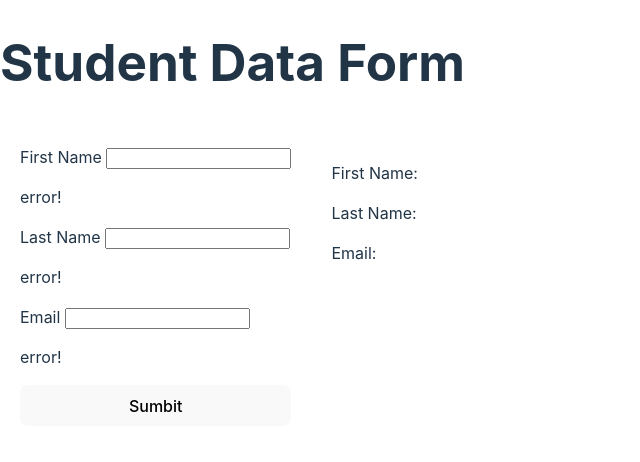
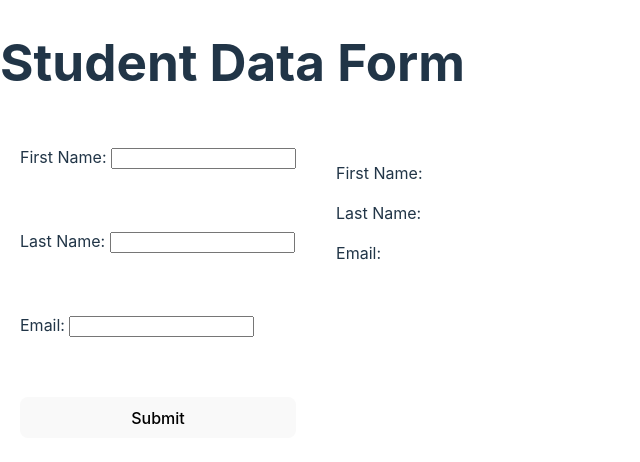
Before and after one commit to AK47-AK47/RQ1, a React (Vite) app: page / in a window 1280 px wide. Shown: the top 462 px of the page, without its empty margins (0-640 px from the left). Built offline with nearby package versions, Linux system fonts and the light colour scheme.

Commit message:
restruct html and add validation on form

```diff
--- a/src/App.jsx
+++ b/src/App.jsx
@@ -1,19 +1,23 @@
 import StudentForm from "./StudentForm.jsx";
 import Results from "./Results.jsx";
 import './App.css';
+import { useState } from "react";
 
 export default function App() {
+  const [formData, setFormData] = useState({
+    firstname: "",
+    lastname: "",
+    email: "",
+  });
   return (
     <>
       <header><h1>Student Data Form</h1></header>
       <main>
-        <div class="container">
-          <div class="container-item"><StudentForm></StudentForm></div>
-          <div class="container-item"><Results></Results></div>
+        <div className="container">
+          <div className="container-item"><StudentForm formData={formData} setFormData={setFormData}></StudentForm></div>
+          <div className="container-item"><Results formData={formData} isValid={false}></Results></div>
         </div>
       </main>
     </>
   )
 };
-
- App;
--- a/src/Results.jsx
+++ b/src/Results.jsx
@@ -1,9 +1,9 @@
-export default function Results() {
+export default function Results(props) {
     return (
         <>
-            <p>First Name: </p>
-            <p>Last Name: </p>
-            <p>Email: </p>
+            <p>First Name: {props.isValid ? props.formData.firstname : ""}</p>
+            <p>Last Name: {props.isValid ? props.formData.lastname: ""}</p>
+            <p>Email: {props.isValid ? props.formData.email : ""}</p>
         </>
     );
 }
--- a/src/StudentForm.css
+++ b/src/StudentForm.css
@@ -3,6 +3,6 @@
     flex-direction: column;
   }
 
-.form-item{
-
-}
+  .error{
+    padding:30px 0 30px 0;
+  }
--- a/src/StudentForm.jsx
+++ b/src/StudentForm.jsx
@@ -1,32 +1,76 @@
 import './StudentForm.css';
-import { validate } from '@babel/types';
+import { useState } from 'react';
 
-export default function StudentForm() {
+export default function StudentForm(props) {
+
+    const [errors, setErrors] = useState({
+        firstnameError: false,
+        lastnameError: false,
+        emailError: false,
+    });
+
+    console.log(errors);
+    console.log(props.formData);
+
+    function submitForm() {
+        //validate
+    }
+
+    function validateForm(event) {
+        event.preventDefault();
+
+        console.log(props.formData);
+
+        let fName = props.formData.firstname;
+        let lName = props.formData.lastname;
+        let email = props.formData.email;
+        let newErrors = { firstnameError: false, lastnameError: false, emailError: false };
+
+        const validEmail = /^[\w-\.]+@([\w-]+\.)+[\w-]{2,4}$/g;
+        const validText = (/^[a-zA-Z]+$/);
+
+        if(!validEmail.test(email)){
+            console.log("email error");
+            newErrors.emailError = true;
+        }
+        if(!validText.test(fName)) {
+            console.log("firstNAme error");
+            newErrors.firstnameError = true;
+        }
+        if(!validText.test(lName)) {
+            console.log("LastName error");
+            newErrors.lastnameError = true;
+        }
+        setErrors(newErrors);
+        //change isvalid somehow....
+    }
+
+    function handleOnChange(e) {
+
+        const newFormData = { ...props.formData, [e.target.id]:e.target.value };
+
+        props.setFormData(newFormData);
+    }
+
+
     return (
-        <form class="form">
-            <InputField name="firstname" title="First Name"></InputField>
-            <InputField name="lastname" title="Last Name"></InputField>
-            <InputField name="email" title="Email"></InputField>
-            <Button type="submit" title="Sumbit"></Button>
+        <form className="form" onSubmit={validateForm}>
+            <div className="form-item">
+                <label htmlFor="firstname">First Name: </label>
+                <input id="firstname" value={props.formData.firstname} onChange={handleOnChange} />
+            </div>
+            <span className="error">{errors.firstnameError ? "This Field is required!" : ""}</span>
+            <div className="form-item">
+                <label htmlFor="lastname">Last Name: </label>
+                <input id="lastname" value={props.formData.lastname} onChange={handleOnChange} />
+            </div>
+            <span className="error">{errors.lastnameError ? "This Field is required!" : ""}</span>
+            <div className="form-item">
+                <label htmlFor="email">Email: </label>
+                <input id="email" value={props.formData.email} onChange={handleOnChange} />
+            </div>
+            <span className="error">{errors.emailError ? "This Field is required! Fill in a proper email": ""}</span>
+            <button type="submit" >Submit</button>
         </form>
     );
 }
-
-function InputField(props) {
-    return (
-        <div class="form-item">
-            <label for={props.name}>{props.title} </label>
-            <input id={props.name} ></input>
-            <p id="error">error!</p>
-        </div>
-
-    );
-}
-
-function Button(props) {
-    return (
-        <>
-            <button id={props.name} type={props.name}>{props.title}</button>
-        </>
-    );
-}
--- a/src/index.css
+++ b/src/index.css
@@ -25,7 +25,6 @@ a:hover {
 body {
   margin: 0;
   display: flex;
-
   min-width: 320px;
   min-height: 100vh;
 }
```
